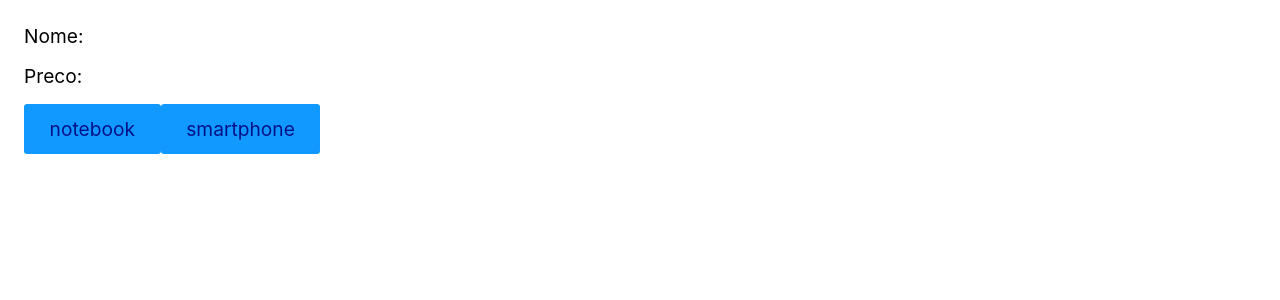
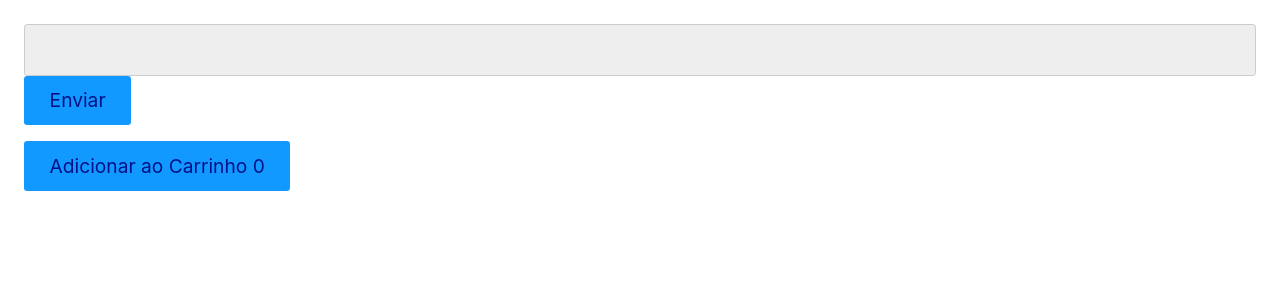
Before and after one commit to PauloMarolla/Curso-Origamid-React-Completo, a React (Create React App) app: page / in a window 1280 px wide. Shown: the top 300 px of the page. Built offline with nearby package versions, Linux system fonts and the light colour scheme.

Commit message:
React UseRef

```diff
--- a/src/App.js
+++ b/src/App.js
@@ -1,33 +1,48 @@
 import React from 'react';
-import Produto from './Produto';
 
 const App = () => {
-  const [dados, setDados] = React.useState(null);
+  const [comentarios, setComentarios] = React.useState([]);
+  const [input, setInput] = React.useState('');
+  const inputElement = React.useRef();
 
-  function handleClick(event) {
-    const produto = event.target.innerText;
-    produto != null
-      ? localStorage.setItem('preferencia', produto)
-      : console.log('produto é null');
-    getProduto(produto);
+  const [carrinho, setCarrinho] = React.useState(0);
+  const [notificacao, setNotificacao] = React.useState(null);
+  const timeoutRef = React.useRef();
+
+  function handleClick() {
+    setComentarios([...comentarios, input]);
+    //sempre usar o current, para o useRef para ter a referenciado objeto
+    inputElement.current.focus();
   }
 
-  function getProduto(produto) {
-    fetch(`https://ranekapi.origamid.dev/json/api/produto/${produto}`)
-      .then((r) => r.json())
-      .then((response) => [setDados(response), console.log(response)]);
+  function handleCarrinho() {
+    setCarrinho(carrinho + 1);
+    setNotificacao('Item adicionado ao carrinho!');
+
+    //sempre utilizar o current no elementRef
+    clearInterval(timeoutRef.current);
+    timeoutRef.current = setTimeout(() => {
+      setNotificacao(null);
+    }, 2000);
   }
-
-  React.useEffect(() => {
-    const preferencia = localStorage.getItem('preferencia');
-    if (preferencia != null) getProduto(preferencia);
-  }, []);
 
   return (
     <>
-      <Produto {...dados} />
-      <button onClick={handleClick}>notebook</button>
-      <button onClick={handleClick}>smartphone</button>
+      <ul>
+        {comentarios.map((comentario, index) => (
+          <li key={index}>{comentario}</li>
+        ))}
+      </ul>
+      <input
+        type="text"
+        value={input}
+        ref={inputElement}
+        onChange={({ target }) => setInput(target.value)}
+      />
+      <button onClick={handleClick}>Enviar</button>
+
+      <p>{notificacao}</p>
+      <button onClick={handleCarrinho}>Adicionar ao Carrinho {carrinho}</button>
     </>
   );
 };
--- a/src/Produto.js
+++ /dev/null
@@ -1,12 +0,0 @@
-import React from 'react';
-
-const Produto = ({ nome, preco }) => {
-  return (
-    <div>
-      <p>Nome: {nome}</p>
-      <p>Preco: {preco}</p>
-    </div>
-  );
-};
-
-export default Produto;
```
